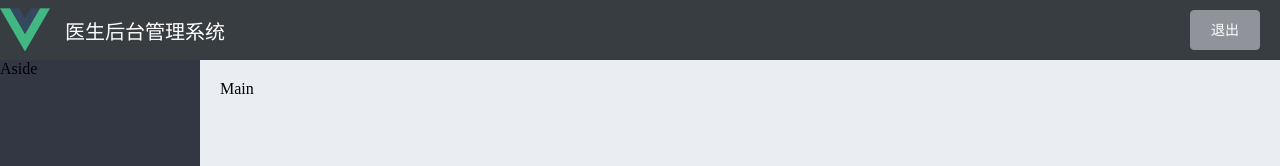
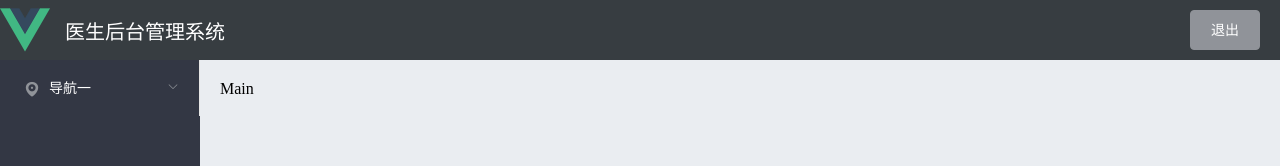
Before and after one commit to 0xTiefer-Atem/vue-demo_management, a Vue app: page /home in a window 1280 px wide. Shown: the top 166 px of the page. Built offline with nearby package versions, Linux system fonts and the light colour scheme.

Commit message:
导航菜单的基本使用

```diff
--- a/src/components/Home.vue
+++ b/src/components/Home.vue
@@ -11,7 +11,31 @@
 <!--    页面主体区-->
     <el-container>
 <!--      侧边栏-->
-      <el-aside width="200px">Aside</el-aside>
+      <el-aside width="200px">
+<!--        侧边栏菜单区域-->
+        <el-menu background-color="#333744"
+                text-color="#fff"
+                active-text-color="#ffd04b">
+<!--          一级菜单-->
+          <el-submenu index="1">
+<!--            一级菜单模板区域-->
+            <template slot="title">
+<!--              一级菜单的图标-->
+              <i class="el-icon-location"></i>
+<!--              一级菜单的文本区域-->
+              <span>导航一</span>
+            </template>
+            <el-menu-item index="1-4-1">
+              <template slot="title">
+                <!--              一级菜单的图标-->
+                <i class="el-icon-location"></i>
+                <!--              一级菜单的文本区域-->
+                <span>二级菜单</span>
+              </template>
+            </el-menu-item>
+          </el-submenu>
+        </el-menu>
+      </el-aside>
 <!--      右侧内容主体-->
       <el-main>Main</el-main>
     </el-container>
```
